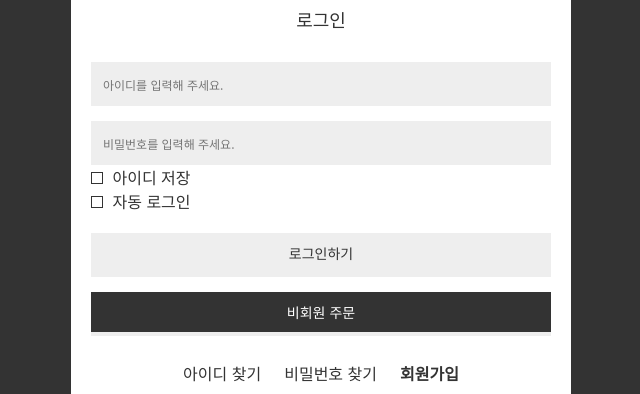
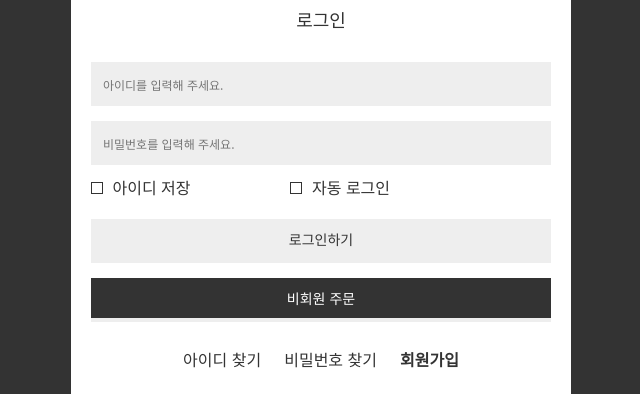
Before and after one commit to hamhmin/audio-technica, a plain HTML site: page login.html in a window 1280 px wide. Shown: the part 67-461 px from the top of the page, without its empty margins (319-959 px from the left). Drawn offline with nearby package versions, Linux system fonts and the light colour scheme.

Commit message:
Update login.css

```diff
--- a/css/login.css
+++ b/css/login.css
@@ -50,9 +50,11 @@
 
 .check-box {
   width: 100%;
-
 }
-
+.check-box form{
+  display: inline-block;
+  margin-top: 10px;
+}
 .check-box > form {
 margin-left: 20px;
 width: 35%;
```
